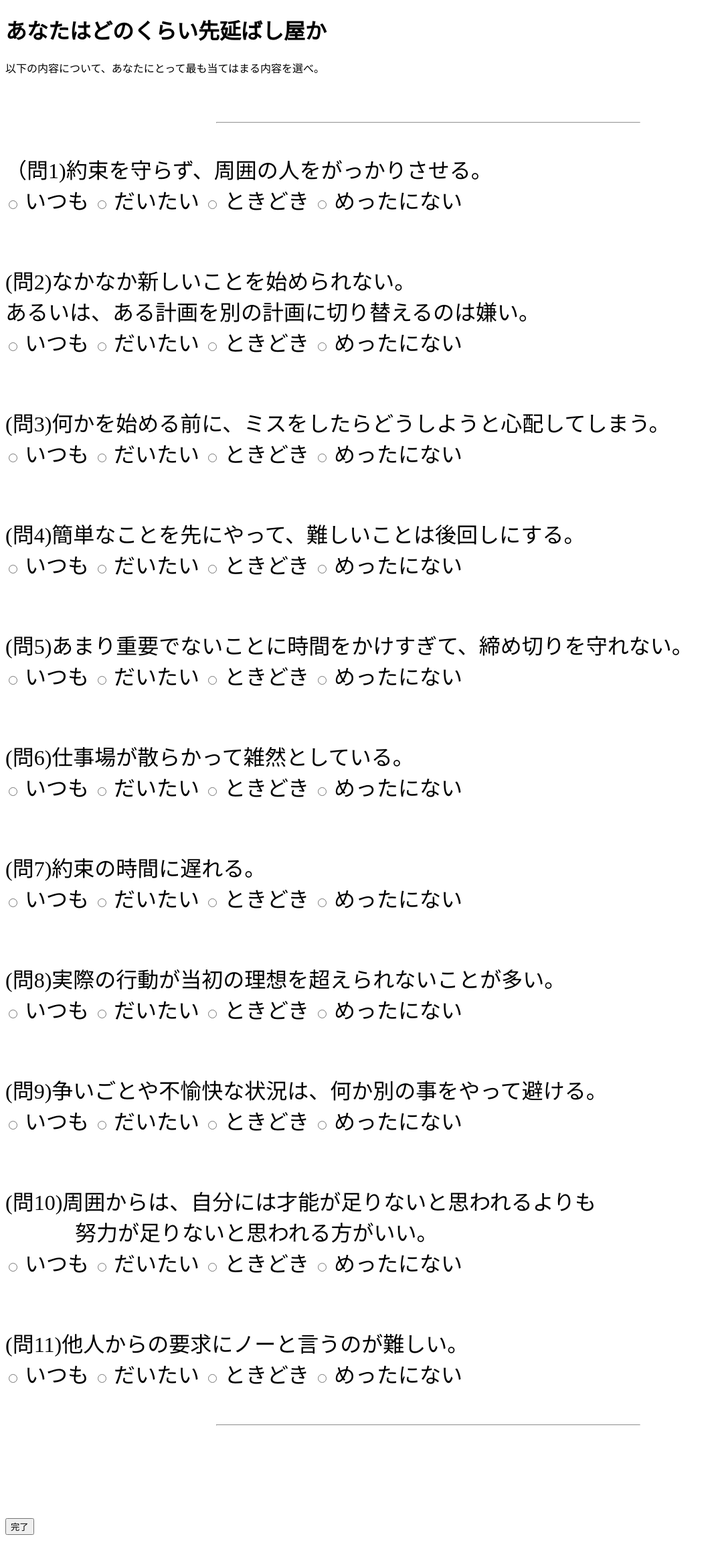
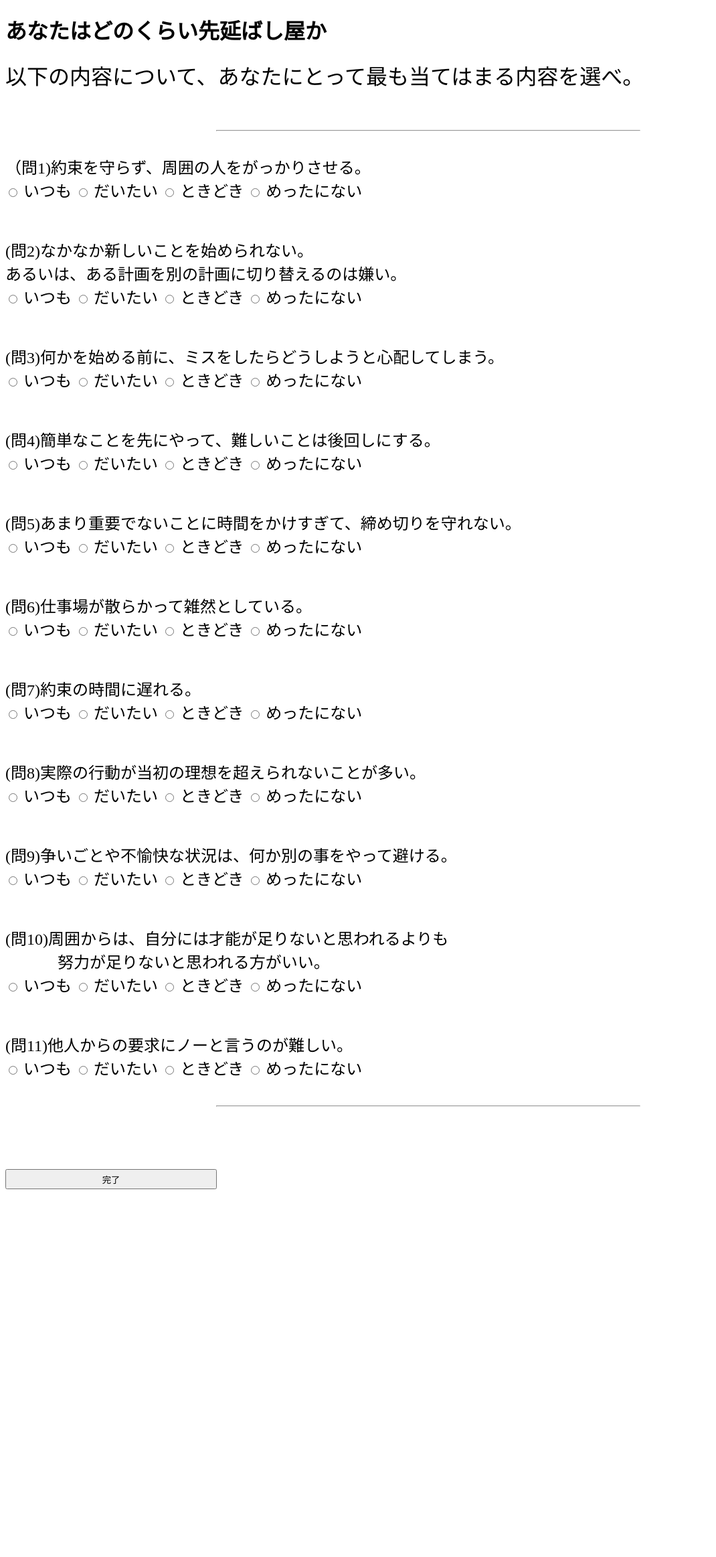
Before and after one commit to inamake/psychopath_bot, a Flask app: page /putOffTest in a window 1280 px wide. Shown: the whole page at 67% size, without its empty margins (0-1070 px from the left). After the commit the page ends 1775 px from the top, so only its background shows below. Run offline with Flask 2, Linux system fonts and the light colour scheme.

Commit message:
css追加(11/28)

```diff
--- a/templates/putOffTest.html
+++ b/templates/putOffTest.html
@@ -1,10 +1,10 @@
 {% extends "layout.html" %}
 {% block body %}
 <h1>あなたはどのくらい先延ばし屋か</h1>
-    <p>以下の内容について、あなたにとって最も当てはまる内容を選べ。</p>
+    <p><font size="6">以下の内容について、あなたにとって最も当てはまる内容を選べ。</font></p>
 
     <form action="/result" method="GET">
-    <p><font size="6">
+    <p><font size="5">
 
         <br>
         <hr width="50%">
@@ -171,7 +171,7 @@
             <label for="radio-11-1">だいたい</label>
         <input type="radio" required name="test10" class="radio-input" id="radio-11-2" value="2">
             <label for="radio-11-2">ときどき</label>
-        <input type="radio" required name="test1" class="radio-input" id="radio-11-3" value="3">
+        <input type="radio" required name="test10" class="radio-input" id="radio-11-3" value="3">
             <label for="radio-11-3">めったにない</label><br>
         </div>
 
@@ -184,8 +184,8 @@
 
         <input type="hidden" name="total" value="11">
         <input type="hidden" name="abc" value="{{ abc }}">
-        <input type="submit" value="完了" class="button">
-
+        <input type="submit" value="完了" style="WIDTH: 25%; HEIGHT: 30px">
+    </font>
     </p>
     </form>
 {% endblock %}
```
